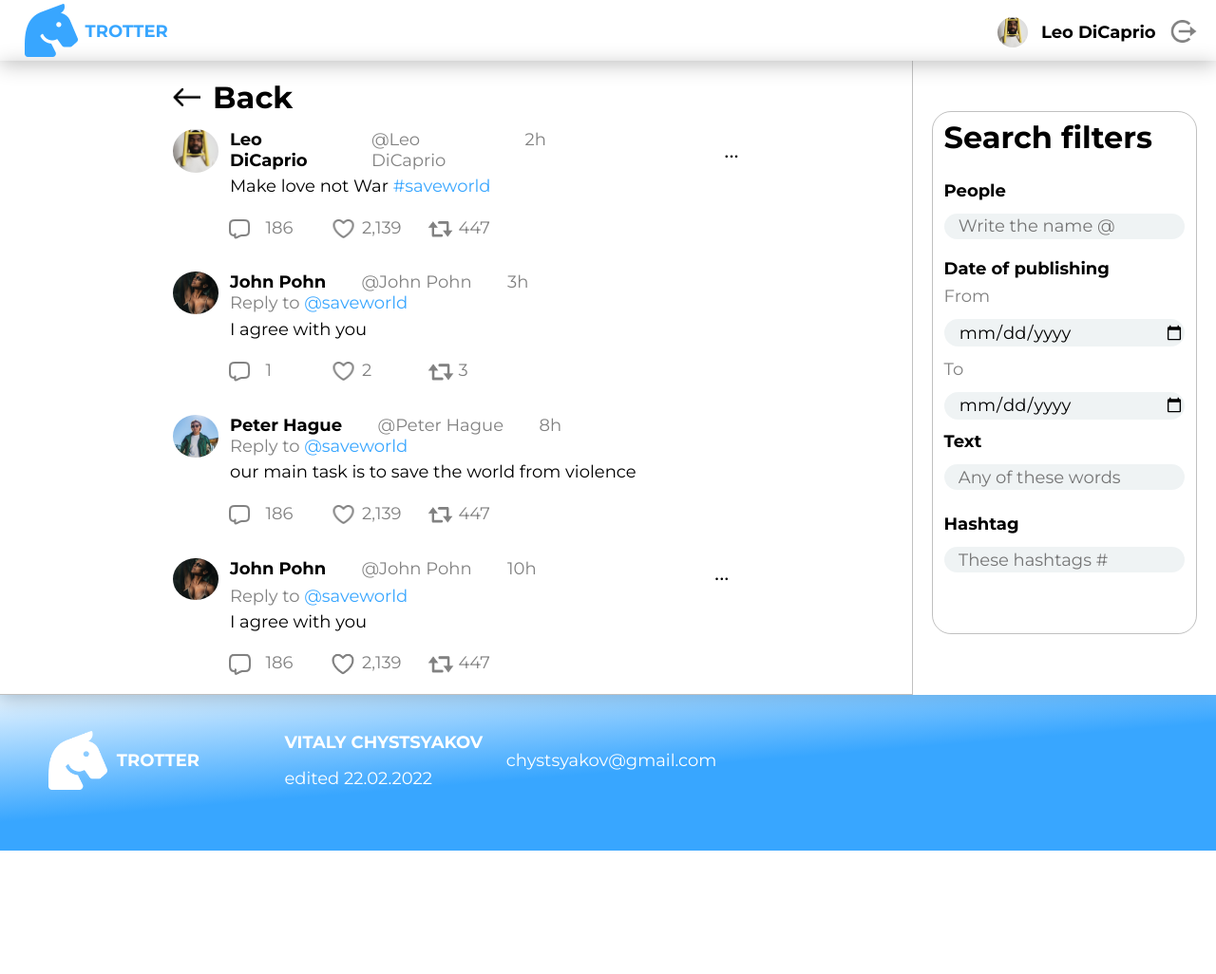
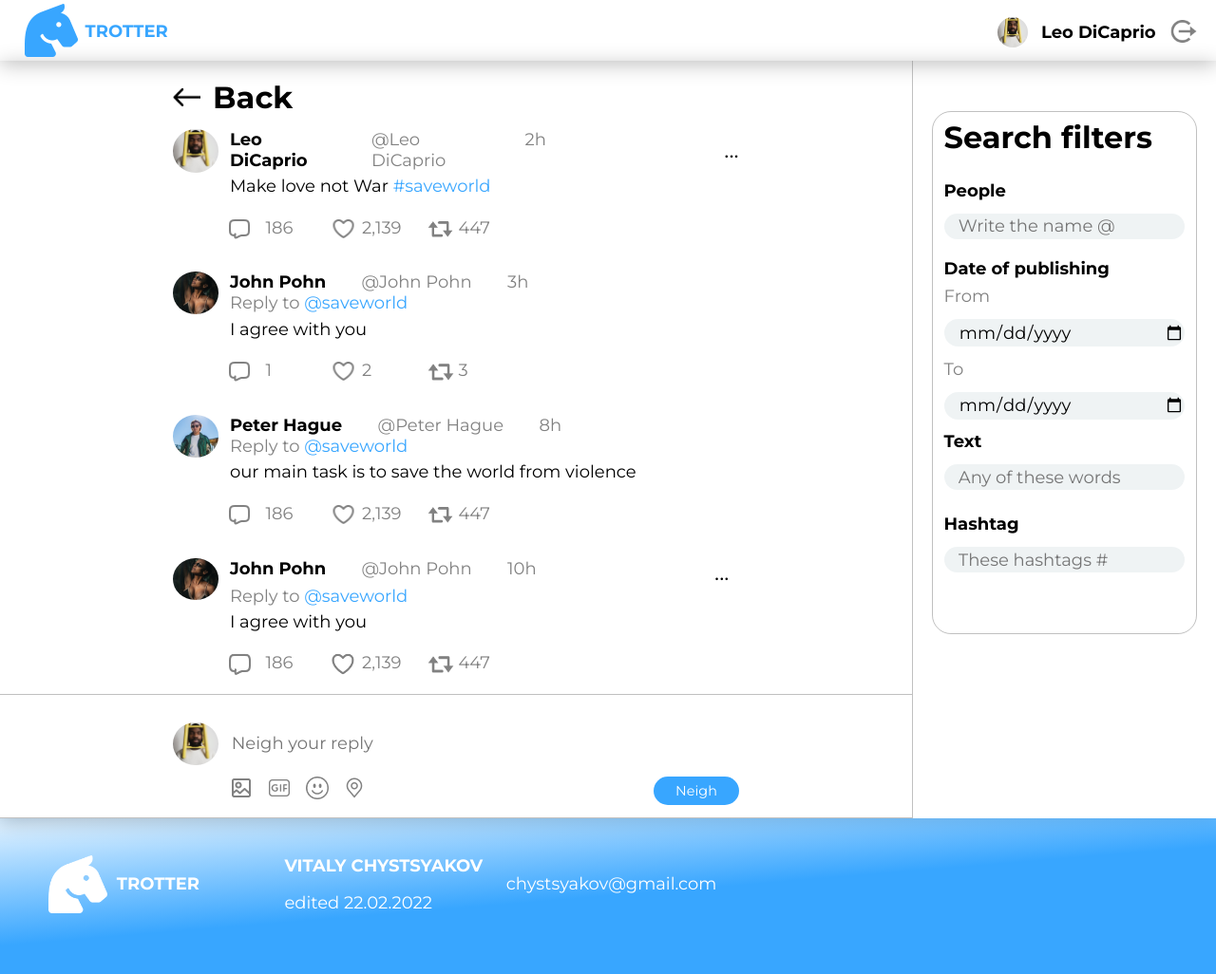
Before and after one commit to Vitaly2710/Introdution-to-web-app, a plain HTML site: page UI/twit.html in a window 1280 px wide. Shown: the whole page at 95% size. Before the commit the page ends 896 px from the top, so only its background shows below. Drawn offline with Linux system fonts and the light colour scheme.

Commit message:
added area to enter

```diff
--- a/UI/twit.html
+++ b/UI/twit.html
@@ -172,8 +172,25 @@
                             </div>
                         </div>
 
+
                     </div>
-                </article>
+                    <div class="mainBlock_trotteList_wrapper">
+                        <div class="mainBlock_trotteList_container">
+                            <div class="photoInput">
+                                <img src="./assets/UserFoto.png"/>
+                                <input placeholder="Neigh your reply" maxlength="280"/>
+                            </div>
+                            <div class="inclosureAndInput">
+                                <div class="inclosure">
+                                    <img src="./assets/inclosureImg.png" alt="img">
+                                    <img src="./assets/inclosureGif.png" alt="git">
+                                    <img src="./assets/inclosureSmile.png" alt="smile">
+                                    <img src="./assets/inclosureLocation.png" alt="location">
+                                </div>
+                                <button>Neigh</button>
+                            </div>
+                        </div>
+                    </div>                </article>
                 <aside class="fitrationBlock">
                 <div class="fitrationBlock_container">
                     <h2>Search filters</h2>
```
